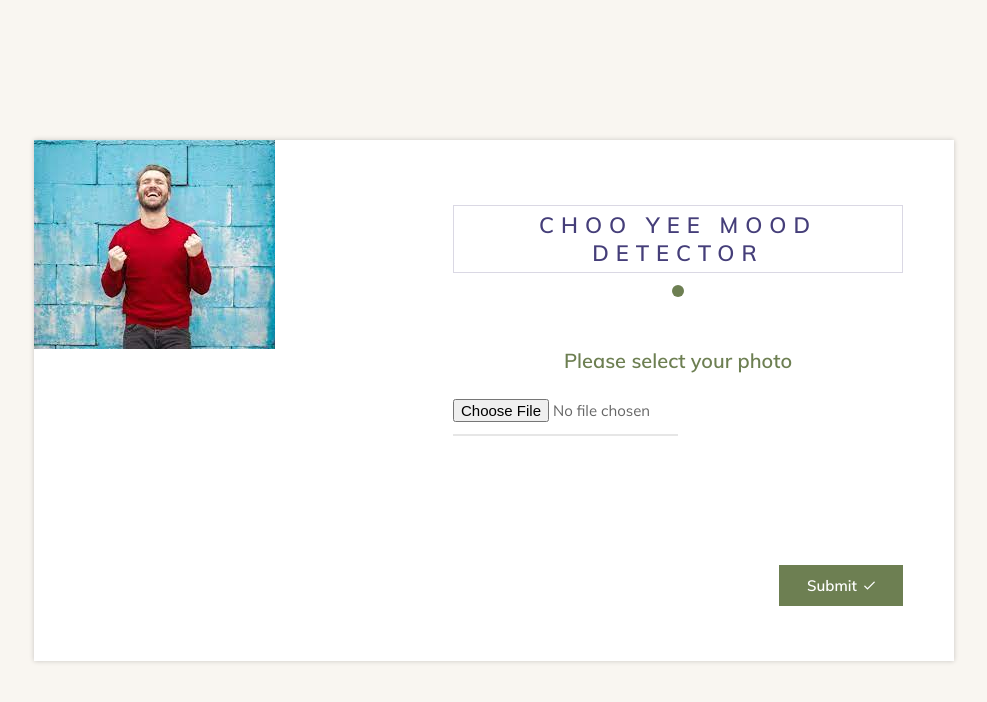
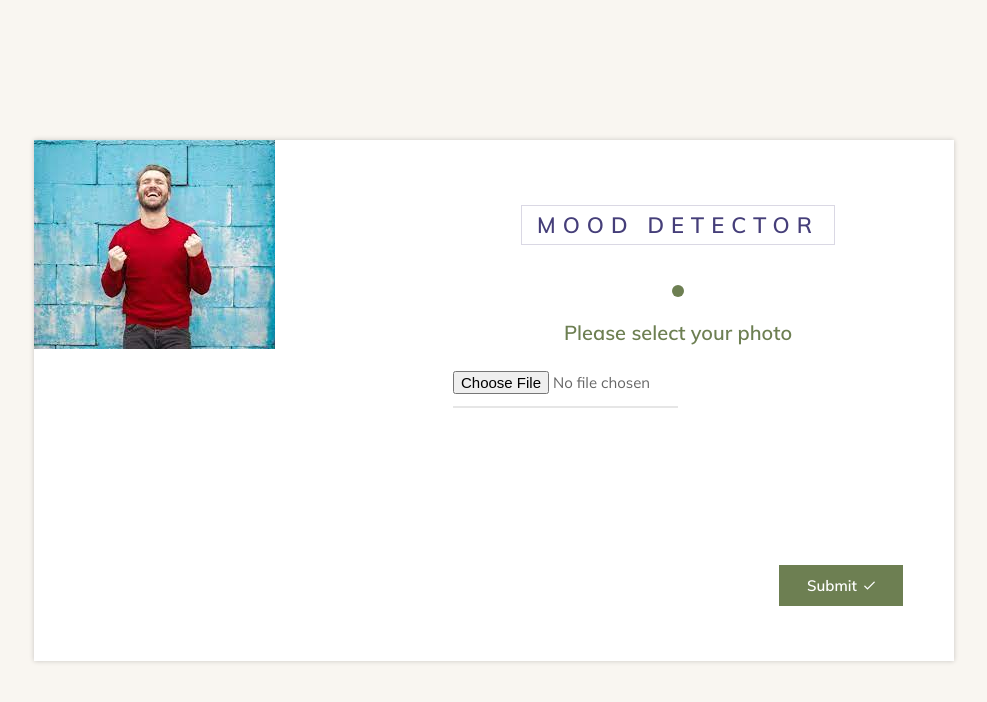
Before and after one commit to chooyee/mooddetectorjs, a website: page views/index.html in a window 1280 px wide. Shown: the whole page, without its empty margins (146-1133 px from the left). Drawn offline with nearby package versions, Linux system fonts and the light colour scheme; files that its build step writes are made by us from their sources; no server answers; files whose address does not match are found by name.

Commit message:
rename title

```diff
--- a/views/index.html
+++ b/views/index.html
@@ -29,7 +29,7 @@
 						</div>
 						<div class="form-content" >
 							<div class="form-header">
-								<h3>Choo Yee Mood Detector</h3>
+								<h3>Mood Detector</h3>
 							</div>
 							<p>Please select your photo</p>
 							<div class="form-row">
```
